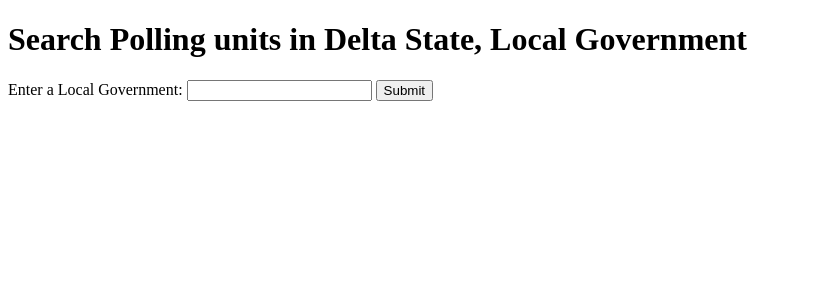
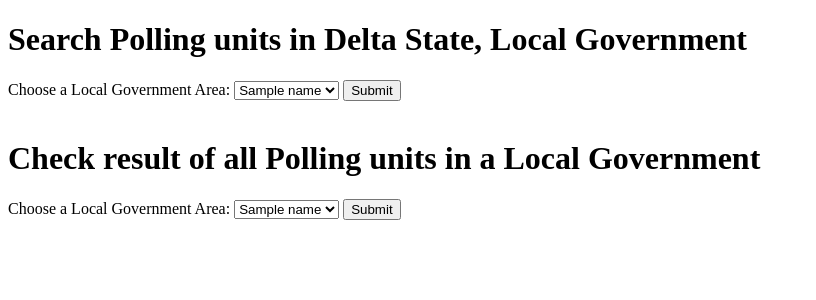
Before and after one commit to carniel-carl/Bincom_test, a Flask app: template templates/index.html in a window 1280 px wide. Shown: the top 300 px of the page, without its empty margins (0-816 px from the left). Run offline with Flask 2, Linux system fonts and the light colour scheme; the template is opened without the code that fills it: most values are stand-ins (such as "Sample title", 1, 10 or a date in 2020).

Commit message:
Initial commit

```diff
--- a/main.py
+++ b/main.py
@@ -42,9 +42,14 @@ def get_local_government_query(local):
 
 @app.route("/", methods=['POST', 'GET'])
 def home():
+    query = f"""
+                SELECT lga_name
+                FROM lga
+    """
+    LGA = query_db(query=query)
     if request.method == "POST":
         return redirect(url_for('polling'))
-    return render_template("index.html")
+    return render_template("index.html", lga=LGA)
 
 
 @app.route("/polling", methods=['POST', 'GET'])
--- a/templates/index.html
+++ b/templates/index.html
@@ -9,10 +9,32 @@
 <h1>
     Search Polling units in Delta State, Local Government
 </h1>
-<form method="post" , action="{{ url_for('polling') }}">
-    <label>Enter a Local Government:</label>
-    <input type="text" name="local">
-    <input type="submit">
+<form method="post" action="{{ url_for('polling') }}">
+    <label for="lga">Choose a Local Government Area:</label>
+
+    <select name="local" >
+        {% for name in lga %}
+        <option value="{{ name.lga_name}}">{{ name.lga_name}}</option>
+        {% endfor %}
+    </select>
+
+    <input type="submit" value="Submit">
+</form>
+<br>
+<h1>
+    Check result of all Polling units in a Local Government
+</h1>
+
+<form action="{{ url_for('home') }}">
+    <label for="lga">Choose a Local Government Area:</label>
+
+    <select name="lga" id="lga">
+        {% for name in lga %}
+        <option value="{{ name.lga_name}}">{{ name.lga_name}}</option>
+        {% endfor %}
+    </select>
+
+    <input type="submit" value="Submit">
 </form>
 
 </body>
```
Also changed, not shown: election.db.
